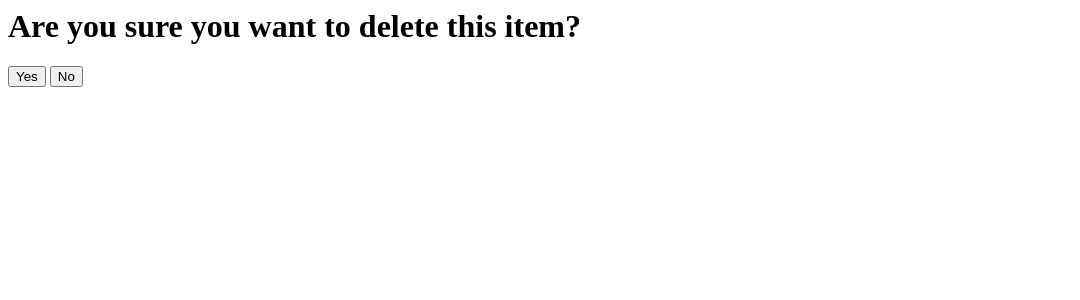
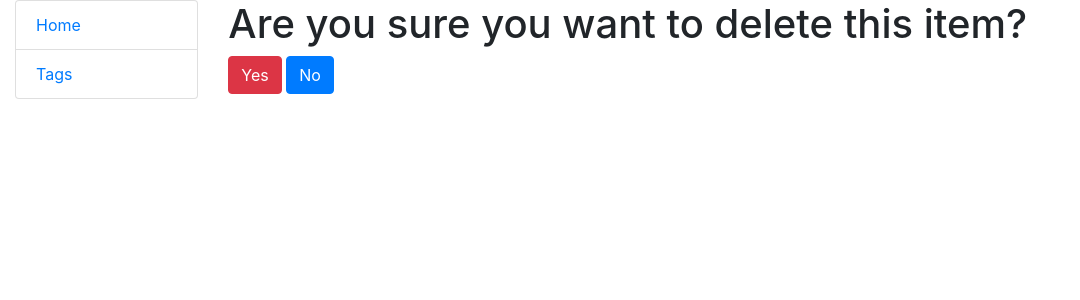
Before and after one commit to sind14/TODO, a Django app: template templates/list/delete_form.html in a window 1280 px wide. Shown: the top 300 px of the page, without its empty margins (0-1080 px from the left). Run offline with Django 5.2, Linux system fonts and the light colour scheme; the template is opened without the code that fills it, so the values that code supplies are empty; some libraries are stand-ins or nearby versions.

Commit message:
Added template for deleting items

```diff
--- a/templates/list/delete_form.html
+++ b/templates/list/delete_form.html
@@ -1,6 +1,9 @@
+{% extends "base.html" %}
+{% block content %}
 <h1>Are you sure you want to delete this item?</h1>
 <form action="" method="post">
   {% csrf_token %}
-  <input type="submit" value="Yes">
-  <button type="button" onclick="history.back()">No</button>
+  <button type="submit" class="btn btn-danger">Yes</button>
+  <button type="button" class="btn btn-primary" onclick="history.back()">No</button>
 </form>
+{% endblock %}
```
